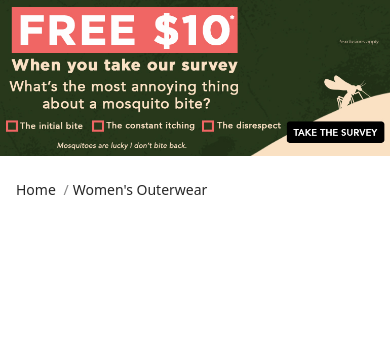
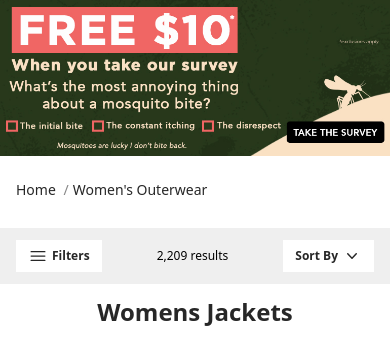
Before and after one commit to usman-FE/moosejaw, a website: page index.html in a window 390 px wide. Shown: the part 98-462 px from the top of the page. Drawn offline with nearby package versions, Linux system fonts and the light colour scheme.

Commit message:
Building Main Results section

```diff
--- a/index.html
+++ b/index.html
@@ -2596,7 +2596,7 @@
     </header>
     <!-- HEADER END -->
     <!-- SURVEY SECTION START -->
-    <section>
+    <section class="mx-auto xl:max-w-[1600px]">
       <a href="#" class="w-full mt-2.5 block">
         <picture>
           <source media="(max-width: 768px)" srcset="images/survey-mobile.jpg">
@@ -2607,7 +2607,7 @@
     </section>
     <!-- SURVEY SECTION END -->
     <!-- BREADCRUMB SECTION START -->
-    <section class="my-6 md:mb-0 md:mt-3 px-4 pb-1 flex text-sm">
+    <section class="container mx-auto xl:max-w-[1600px] my-6 md:mb-0 md:mt-3 px-4 pb-1 flex text-sm">
       <div class="text-[#878787]">
         <a href="#" class="text-[#272727] hover:text-[#ad2e39] hover:underline">Home</a>
         <span class="px-1">/</span>
@@ -2617,6 +2617,85 @@
       </div>
     </section>
     <!-- BREADCRUMB SECTION END -->
+    <!-- MAIN RESULTS SECTION START -->
+    <section class="md:container mx-auto xl:max-w-[1600px] md:px-4" x-data="{
+        sortOpen: false,
+        sortBy: [
+          'Most Stuff on Sale',
+          'Most Popular',
+          'Custy Rating',
+          'Newest On Site',
+          '$ - $$$$',
+          '$$$$ - $',
+          'Discount %',
+          'A-Z',
+          'Weight (oz.) Low - High'
+        ],
+      }">
+      <!-- HEADING AND SORT BY -->
+      <div class="mt-3 md:mt-5">
+        <!-- MOBILE FILER & SORT -->
+        <div class="bg-[#efefef] py-3 flex justify-between items-center px-4 md:hidden relative">
+          <!-- FILTER BTN -->
+          <div>
+            <button class="flex items-center px-3 bg-white text-[#272727] font-extrabold text-xs py-1.5">
+              <span class="mr-1">
+                <svg xmlns="http://www.w3.org/2000/svg" viewBox="0 0 24 24" fill="currentColor" class="w-5 h-5">
+                  <path fill-rule="evenodd"
+                    d="M3 6.75A.75.75 0 013.75 6h16.5a.75.75 0 010 1.5H3.75A.75.75 0 013 6.75zM3 12a.75.75 0 01.75-.75h16.5a.75.75 0 010 1.5H3.75A.75.75 0 013 12zm0 5.25a.75.75 0 01.75-.75h16.5a.75.75 0 010 1.5H3.75a.75.75 0 01-.75-.75z"
+                    clip-rule="evenodd" />
+                </svg>
+              </span>
+              Filters
+            </button>
+          </div>
+          <!-- CAPTION -->
+          <span class="text-xs">2,209 results</span>
+          <!-- SORT BTN -->
+          <div>
+            <button @click="sortOpen = !sortOpen"
+              class="flex items-center px-3 bg-white text-[#272727] font-extrabold text-xs py-1.5">
+              Sort By
+              <span class="ml-1">
+                <svg xmlns="http://www.w3.org/2000/svg" viewBox="0 0 20 20" fill="currentColor" class="w-5 h-5">
+                  <path fill-rule="evenodd"
+                    d="M5.23 7.21a.75.75 0 011.06.02L10 11.168l3.71-3.938a.75.75 0 111.08 1.04l-4.25 4.5a.75.75 0 01-1.08 0l-4.25-4.5a.75.75 0 01.02-1.06z"
+                    clip-rule="evenodd" />
+                </svg>
+              </span>
+            </button>
+            <div class="absolute top-full left-0 w-full z-30" x-show="sortOpen">
+              <ul class="bg-[#efefef] w-full text-center border-t border-[#d7d7d7]">
+                <template x-for="item in sortBy" :key="item">
+                  <li class="border-b first:border-t border-[#d7d7d7] py-3">
+                    <a href="#" class="text-[#272727] font-bold text-xs p-1 block" x-text="item"></a>
+                  </li>
+                </template>
+              </ul>
+            </div>
+          </div>
+        </div>
+        <!-- HEADING & DESKTOP SORT FILTER -->
+        <div class="flex justify-center md:justify-between pt-3 mb-5">
+          <!-- HEADING & DESKTOP CAPTION -->
+          <div class="flex items-end">
+            <h1 class="text-[#272727] font-extrabold text-2xl">Womens Jackets</h1>
+            <span class="ml-2 text-base hidden md:inline-block">(2,209 results)</span>
+          </div>
+          <!-- DESKTOP FILTER -->
+          <form class="hidden md:flex items-end">
+            <label for="sortDesktop" class="text-sm mr-5">Sort by:</label>
+            <select name="sortDesktop" id="sortDesktop"
+              class="h-7 px-5 border-[#dadada] border text-sm font-bold text-[#272727] max-w-[230px]">
+              <template x-for="(item, index) in sortBy" :key="item">
+                <option :value="index" class="px-4" x-text="item"></option>
+              </template>
+            </select>
+          </form>
+        </div>
+      </div>
+    </section>
+    <!-- MAIN RESULTS SECTION END -->
   </main>
 </body>
 
```
Also changed, not shown: dist/main.css.
